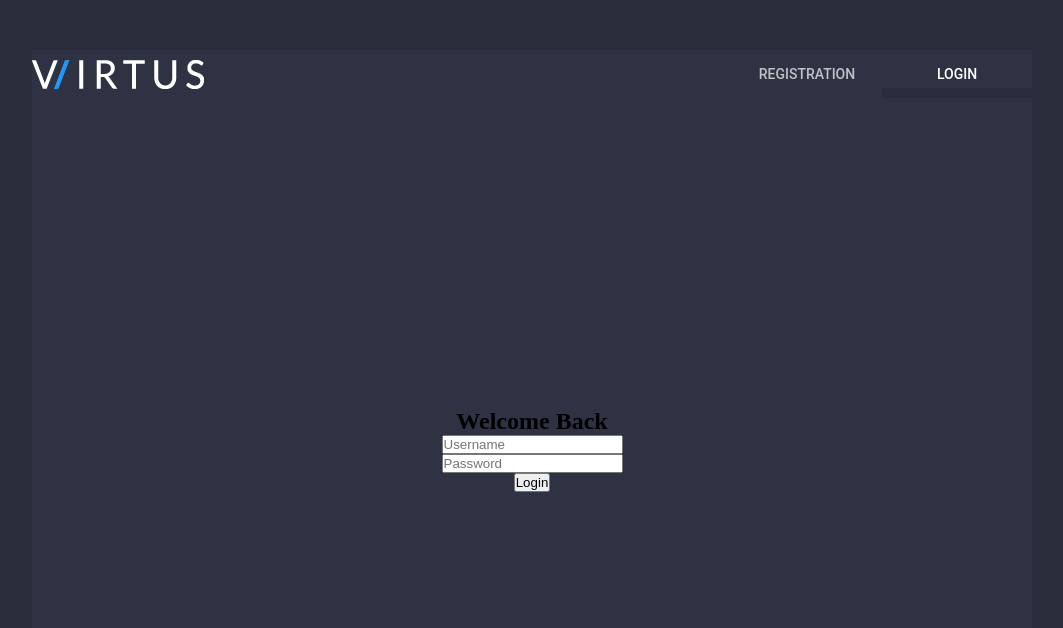
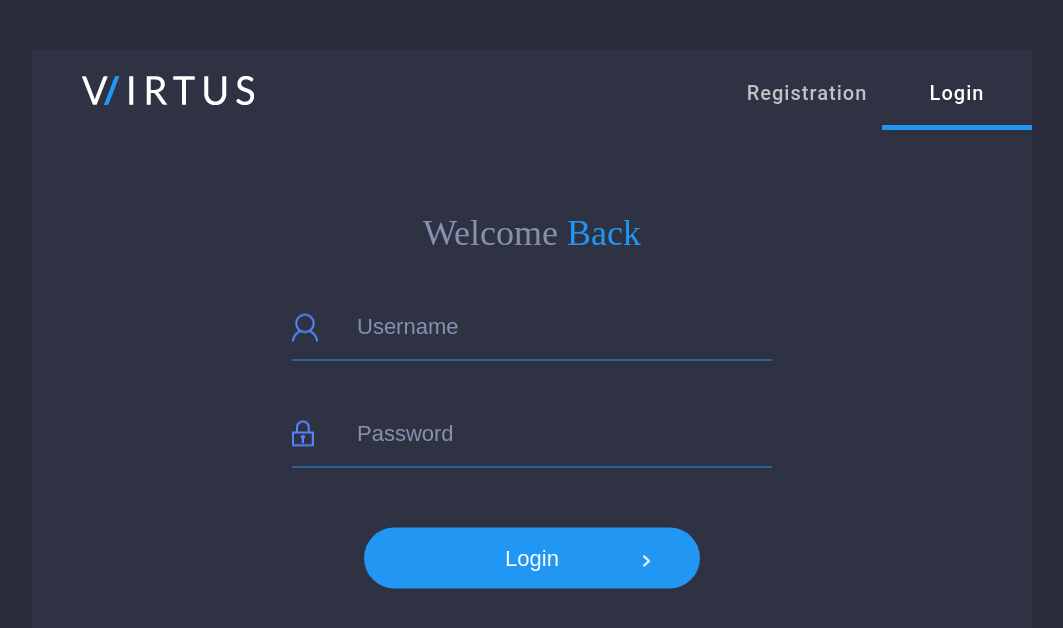
Before and after one commit to KostaRudenko/my-exam, a React (Create React App) app: page /authentication in a window 1280 px wide. Shown: the top 628 px of the page, without its empty margins (108-1171 px from the left). Built offline with nearby package versions, Linux system fonts and the light colour scheme.

Commit message:
authentication

```diff
--- a/package.json
+++ b/package.json
@@ -5,6 +5,8 @@
   "dependencies": {
     "@types/node": "^9.6.0",
     "@types/react": "^16.0.36",
+    "body-parser": "^1.18.2",
+    "express": "^4.16.3",
     "material-ui": "^0.20.0",
     "react": "^16.2.0",
     "react-dom": "^16.2.0",
@@ -16,5 +18,6 @@
     "build": "react-scripts build",
     "test": "react-scripts test --env=jsdom",
     "eject": "react-scripts eject"
-  }
+  },
+  "proxy": "http://localhost:4000"
 }
--- a/src/App.js
+++ b/src/App.js
@@ -1,12 +1,31 @@
 import React, { Component } from 'react';
+import { Route, Switch } from 'react-router-dom';
 import './App.css';
 import Authentication from "./components/pages/authentication/Authentication";
+import NotFound from '../src/components/routes/NotFound';
+import Home from '../src/components/pages/home/Home';
+import Inbox from '../src/components/pages/inbox/Inbox';
+import Projects from '../src/components/pages/projects/Projects';
+import Raport from '../src/components/pages/raport/Raport';
+import Workflow from  '../src/components/pages/workflow/Workflow';
+import PrivateLayout from '../src/components/routes/PrivateLayout';
+import PublicLayout from "./components/routes/PublicLayout";
 
 class App extends Component {
   render() {
     return (
       <div className="App">
-          <Authentication />
+        <Switch>
+          <PublicLayout path="/authentication" component={Authentication} />
+
+          <PrivateLayout exact path="/" component={Home }/>
+          <PrivateLayout exact path="/inbox" component={Inbox} />
+          <PrivateLayout exact path="/projects" component={Projects} />
+          <PrivateLayout exact path="/raport" component={Raport} />
+          <PrivateLayout exact path="/workflow" component={Workflow} />
+
+          <Route component={NotFound} />
+        </Switch>
       </div>
     );
   }
--- a/src/components/pages/authentication/Authentication.css
+++ b/src/components/pages/authentication/Authentication.css
@@ -4,12 +4,15 @@
     align-items: center;
     justify-content: center;
     background: #2b2d3c;
+    padding: 0 50px;
+    position: relative;
 }
 .authenticator {
     max-width: 1000px;
     width: 100%;
     height: 700px;
     background: #2f3242;
+    position: relative;
 }
 
 .authHeader {
@@ -21,6 +24,7 @@
 .logoWrap {
     height: 29px;
     overflow: hidden;
+    margin-left: 50px;
 }
 .logoWrap h1 {
     text-indent: -99999px;
@@ -29,78 +33,80 @@
     max-width: 100%;
 }
 
-/*.login, .registration {*/
-    /*padding: 50px;*/
-/*}*/
+.login, .registration {
+    padding: 50px;
+}
 
-/*.authenticator p{*/
-    /*font: 300 48px/14px 'Roboto', sans-serif;*/
-    /*color: #8492af;*/
-    /*margin: 0 0 160px 0;*/
-/*}*/
+.authenticator p{
+    font-size: 36px;
+    color: #8492af;
+    margin: 0 0 60px 0;
+}
 
-/*p span{*/
-    /*color: #5384ff;*/
-/*}*/
+p span{
+    color: #2196f3;
+}
 
-/*.authenticator input{*/
-    /*font: 300 24px/14px 'Roboto', sans-serif;*/
-    /*border: none;*/
-    /*outline: none;*/
-    /*width: 100%;*/
-    /*padding-bottom: 20px;*/
-    /*color: #8492af;*/
-/*}*/
+.authenticator input{
+    font-size: 22px;
+    border: none;
+    outline: none;
+    width: 100%;
+    padding-bottom: 20px;
+    color: #8492af;
+    background: transparent;
+}
 
-/*.authenticator .inputWrap{*/
-    /*border-bottom: 1px solid #d4d9e3;*/
-    /*margin-bottom: 60px;*/
-    /*padding-left: 65px;*/
-    /*position: relative;*/
-/*}*/
+.authenticator .inputWrap{
+    border-bottom: 1px solid #2196f3;
+    margin-bottom: 60px;
+    padding-left: 65px;
+    position: relative;
+}
 
-/*.authenticator input::placeholder{*/
-    /*margin-left: 50px;*/
-    /*color: #8492af;*/
-/*}*/
+.authenticator input::placeholder{
+    margin-left: 50px;
+    color: #8492af;
+}
 
-/*.inputWrapUser::before{*/
-    /*content: "";*/
-    /*width: 26px;*/
-    /*height: 28px;*/
-    /*position: absolute;*/
-    /*background: url('../../assets/images/username-img.png') no-repeat;*/
-    /*left: 0;*/
-/*}*/
+.inputWrapUser::before{
+    content: "";
+    width: 26px;
+    height: 28px;
+    position: absolute;
+    background: url('../../assets/images/username-img.png') no-repeat;
+    left: 0;
+}
 
-/*.inputWrapPass::before{*/
-    /*content: "";*/
-    /*width: 22px;*/
-    /*height: 26px;*/
-    /*position: absolute;*/
-    /*background: url('../../assets/images/pass-img.png') no-repeat;*/
-    /*left: 0;*/
-/*}*/
+.inputWrapPass::before{
+    content: "";
+    width: 22px;
+    height: 26px;
+    position: absolute;
+    background: url('../../assets/images/pass-img.png') no-repeat;
+    left: 0;
+}
 
-/*.authBtn{*/
-    /*padding: 25px 0;*/
-    /*max-width: 385px;*/
-    /*border: none;*/
-    /*outline: none;*/
-    /*background: #5584ff;*/
-    /*cursor: pointer;*/
-    /*border-radius: 50px;*/
-    /*width: 100%;*/
-    /*font: 700 24px/14px 'Roboto', sans-serif;*/
-    /*color: #fff;*/
-    /*position: relative;*/
-/*}*/
-/*.authBtn::after{*/
-    /*content: "";*/
-    /*width: 7px;*/
-    /*height: 11px;*/
-    /*position: absolute;*/
-    /*background: url("../../assets/images/arrowRightLogin.png") no-repeat;*/
-    /*right: 50px;*/
-    /*top: 28px;*/
-/*}*/
+.authBtn{
+    padding: 25px 0;
+    max-width: 385px;
+    border: none;
+    outline: none;
+    background: #2196f3;
+    cursor: pointer;
+    border-radius: 50px;
+    width: 70%;
+    font-size: 22px;
+    line-height: 11px;
+    color: #fff;
+    position: relative;
+}
+.authBtn::after{
+    content: "";
+    width: 7px;
+    height: 11px;
+    position: absolute;
+    background: url("../../assets/images/arrowRightLogin.png") no-repeat;
+    right: 50px;
+    top: 28px;
+}
--- a/src/components/pages/authentication/Authentication.js
+++ b/src/components/pages/authentication/Authentication.js
@@ -7,20 +7,20 @@ import Login from "./login/Login";
 
 const styles = {
     ActiveTab: {
-        backgroundColor: '#2b2d3c',
-        height: 10,
+        backgroundColor: '#2196f3',
+        height: 5,
         marginTop: -10,
-
     },
     Tabs: {
         backgroundColor: '#2f3242',
-        height: '100%',
-        width: 300
+        width: 300,
+        height: "100%"
     },
     TabsFont: {
-        fontSize: 24,
-        lineHeight: 48,
-        textTransform: 'capitalize'
+        fontSize: 20,
+        textTransform: 'capitalize',
+        letterSpacing: 1,
+        height: 85
     },
     AuthCont: {
         maxWidth: 580,
@@ -30,7 +30,6 @@ const styles = {
         top: '50%',
         transform: 'Translate(-50%, -50%)',
         textAlign: 'center',
-        marginTop: 50
     }
 
 };
@@ -66,15 +65,15 @@ class Authentication extends React.Component {
                             tabTemplateStyle={styles.AuthCont}
                             initialSelectedIndex={1}
                         >
-                            <Tab label="Registration" value="reg">
+                            <Tab label="Registration" value="reg" style={styles.TabsFont}>
                                 <div className="registration">
-                                    <h2>Hello</h2>
+                                    <p>Hello</p>
                                     <Registration/>
                                 </div>
                             </Tab>
-                            <Tab label="Login" value="log">
+                            <Tab label="Login" value="log" style={styles.TabsFont}>
                                 <div className="login">
-                                    <h2>Welcome <span>Back</span></h2>
+                                    <p>Welcome <span>Back</span></p>
                                     <Login/>
                                 </div>
                             </Tab>
--- a/src/components/pages/authentication/login/Login.js
+++ b/src/components/pages/authentication/login/Login.js
@@ -2,19 +2,10 @@ import React from 'react';
 import  { withRouter } from 'react-router-dom';
 
 class Login extends React.Component {
-    constructor(){
-        super();
-        this.state = {
-            username: '',
-            password: ''
-        }
-    }
-
-    handleSubmit = (e) => {
-        e.preventDefault();
+    handleLog = () => {
         const logData = {
-            login: this.state.username,
-            pass: this.state.password,
+            login: this.login.value,
+            pass: this.pass.value,
         };
         fetch('/api/user/login', {
             headers: {
@@ -27,44 +18,30 @@ class Login extends React.Component {
                 return res.json();
             })
             .then(res => {
-                localStorage.setItem('user',res.check);
-                localStorage.setItem('userName',this.state.username);
+                localStorage.setItem('user', res.check);
                 this.props.history.push('/')
             });
-
-    };
-
-    handleChange = (e) => {
-        let name = e.target.name;
-        this.setState({
-            [name]:e.target.value
-        })
     };
 
     render() {
         return (
             <div>
-                <form onSubmit={this.handleSubmit}>
-                    <div className="inputWrap inputWrapUser">
+                <div className="inputWrap inputWrapUser">
                         <input type="text"
                                placeholder="Username"
-                               value={this.state.username}
+                               ref={el => this.login = el}
                                name="username"
-                               onChange={this.handleChange}
                         />
                     </div>
                     <div className="inputWrap inputWrapPass">
                         <input type="password"
                                placeholder="Password"
-                               value={this.state.password}
+                               ref={el => this.pass = el}
                                name="password"
-                               onChange={this.handleChange}
                         />
                     </div>
-                    <button className="authBtn">Login</button>
-                </form>
+                    <button onClick={this.handleLog} className="authBtn">Login</button>
             </div>
-
         );
     }
 }
--- a/src/components/pages/authentication/registration/Registration.js
+++ b/src/components/pages/authentication/registration/Registration.js
@@ -17,14 +17,13 @@ class Registration extends React.Component {
         })
     };
 
-    handleSubmit = () => {
+    handleReg = () => {
         localStorage.setItem("username", JSON.stringify(this.state.username));
-        localStorage.setItem("password", JSON.stringify(this.state.password));
     };
 
     render() {
         return (
-            <form onSubmit={this.handleSubmit}>
+            <form onSubmit={this.handleReg}>
                 <div className="inputWrap inputWrapUser">
                     <input type="text"
                            placeholder="Username"
--- a/src/components/routes/NotFound.js
+++ b/src/components/routes/NotFound.js
@@ -1,7 +1,7 @@
 import React from 'react';
 
 const NotFound = () => {
-    return(
+    return (
         <div>
             <h3>404 page not found</h3>
             <p>We are sorry but the page you are looking for does not exist.</p>
--- a/src/components/routes/PrivateLayout.js
+++ b/src/components/routes/PrivateLayout.js
@@ -0,0 +1,22 @@
+import React from 'react';
+import { Route, Redirect } from 'react-router-dom';
+
+const PrivateLayout = ({component: Component, ...rest}) => {
+    return (
+        <Route {...rest} render={matchProps => {
+            if (localStorage.getItem('user') === 'exist') {
+                return(
+                    <div>
+                        <div className="mainCont">
+                            <Component {...matchProps} />
+                        </div>
+                    </div>
+                );
+            } else {
+                return <Redirect to="/authentication" />
+            }
+        }} />
+    );
+};
+
+export default PrivateLayout;
--- a/src/components/routes/PublicLayout.js
+++ b/src/components/routes/PublicLayout.js
@@ -0,0 +1,18 @@
+import React from 'react';
+import {Route,Redirect} from 'react-router-dom';
+
+const PublicLayout = ({component: Component, ...rest}) => {
+    return (
+        <Route {...rest} render={() => {
+            if(localStorage.getItem('user') === 'exist'){
+                return(
+                    <Redirect to="/"/>
+                );
+            } else {
+                return <Component />
+            }
+        }} />
+    );
+};
+
+export default PublicLayout;
--- a/src/index.js
+++ b/src/index.js
@@ -4,9 +4,6 @@ import App from './App';
 import { BrowserRouter } from 'react-router-dom';
 import MuiThemeProvider from 'material-ui/styles/MuiThemeProvider';
 import './index.css';
-
-
-
 
 ReactDOM.render(
     <BrowserRouter>
```
Also changed, not shown: 1 other file (tests, documents, lock files or other folders).
